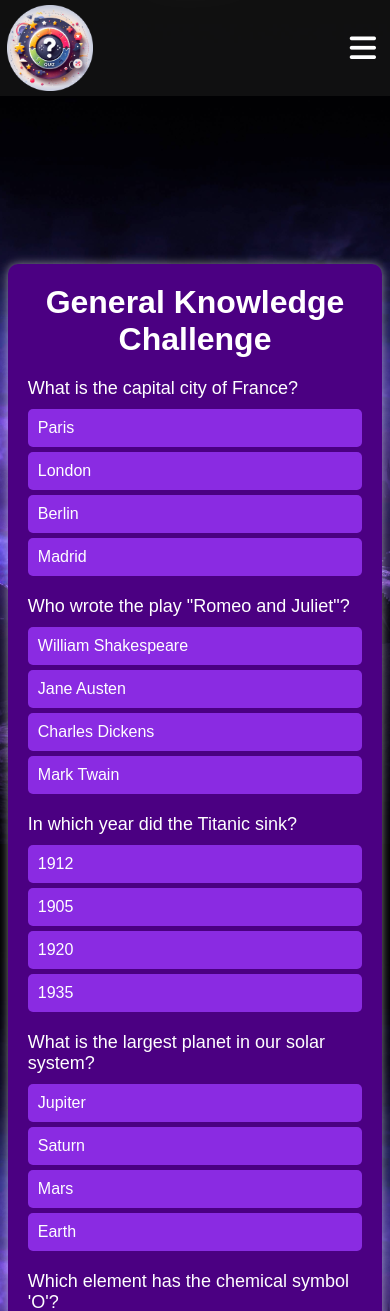
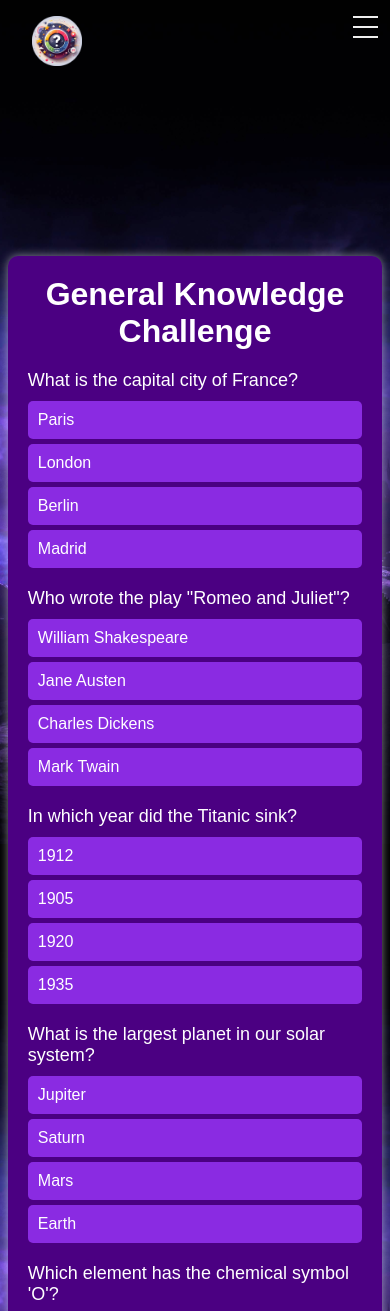
Before and after one commit to sanyamvatta/cs-50-final, a Flask app: page /quiz/1 in a window 390 px wide. Shown: the top 1311 px of the page. Run offline with Flask 3, Linux system fonts and the light colour scheme; a user stored in the database is signed in; some libraries are stand-ins or nearby versions.

Commit message:
updated nav to be responsive

```diff
--- a/static/layout.css
+++ b/static/layout.css
@@ -26,115 +26,94 @@ body {
 }
 
 
-.navbar {
-  display: flex;
-  align-items: center;
-  justify-content: center;
-  width: 100%;
-  backdrop-filter: invert(20%);
-  background-color: rgba(0, 0, 0, 0.678);
-
-}
-
-.logo {
-  width: var(--logoS);
-  padding: 10px 15px;
-}
-
-.container-nav {
-  width: 100%;
-  max-width: 1200px;
-  display: flex;
-  align-items: center;
-  justify-content: space-between;
-}
-
-.data-icons {
-  display: none;
-  padding: 10px 15px;
-}
-
-a {
-  font-size: var(--links);
-  text-decoration: none;
-  padding: 10px 15px;
-  margin: 10px;
-  transition: all 0.5s;
-  color: var(--white);
-  border-radius: 25px;
-}
-
-i {
-  color: var(--white);
-}
-
-a:hover {
-  background-color: var(--white);
-
-  color: var(--black);
-  transform: scale(1.05);
-}
-
-.data-links {
-  display: flex;
-  align-items: center;
-  margin-left: auto;
-}
-.size {
-  font-size: 30px;
-  padding: 5px 7px;
-}
-h1 i{
-  color: rgb(255, 96, 123);
-}
-
-
-/*these classes are temporary to just have a rich view of sreen*/
-.header {
-  display: flex;
-  flex-direction: column;
-}
-
-
 .main{
   padding: 6% 2%;
   color: white;
 }
-
-@media (max-width:860px) {
-  a {
-      padding: 5px 7px;
-      margin: 5px;
+* {
+  box-sizing: border-box;
+}
+body {
+  margin: 0;
+  font-family: 'Segoe UI';
+}
+.nav {
+  width: 100%;
+  display: flex;
+  align-items: center;
+  padding: 2rem;
+}
+.nav > .nav-header {
+  flex: 0.95;
+  padding-left: 1rem;
+}
+.nav > .nav-header > .nav-title {
+  font-size: 22px;
+  color: #fff;
+}
+.nav > .nav-list {
+  display: flex;
+  gap: 2rem;
+}
+.nav > .nav-list > li {
+  list-style-type: none;
+}
+.nav > .nav-list > li a {
+  text-decoration: none;
+  color: #efefef;
+  cursor: pointer;
+}
+.nav > #nav-check {
+    display: none;
+}
+@media (max-width: 480px) {
+  .nav {
+    padding: 1rem;
   }
-
-  .logo {
-      padding: 5px 7px;
+  .nav > .nav-btn {
+    display: inline-block;
+    position: absolute;
+    right: 0;
+    top: 0;
+    padding-top: 0.2rem;
   }
-
+  .nav > .nav-btn > label {
+    display: inline-block;
+    width: 50px;
+    height: 50px;
+    padding: 13px;
+  }
+  .nav > .nav-btn > label > span {
+    display: block;
+    width: 25px;
+    height: 10px;
+    border-top: 2px solid #eee;
+  }
+  .nav > .nav-list {
+    z-index: 2;
+    position: absolute;
+    display: flex;
+    flex-direction: column;
+    gap: 1rem;
+    width: 100%;
+    height: 0;
+    transition: all 0.3s ease-in;
+    top: 40px;
+    left: 0;
+    overflow: hidden;
+    background-color: rgba(0,0,0,0.6);
+  }
+  .nav > .nav-list > li {
+    width: 100%;
+    margin-top: 1.5rem;
+    padding: 15px;
+  }
+  .nav > #nav-check:checked ~ .nav-list {
+    height: calc(100vh - 50px);
+  }
 }
 
 @media (max-width:730px) {
-  .data-links {
-      position: absolute;
-      flex-direction: column;
-      top: 100%;
-      left: 0;
-      width: 100%;
-      background-color: rgba(0, 0, 0, 0.678);
-      transform: translateY(-200%);
-      filter: blur(20px);
-      transition: all 0.5s;
-      text-align: center;
-  }
-  a {
-      width: 100%;
-      margin: 0;
-      border-radius: 0;
-  }
-  .data-icons {
-      display: block;
-      padding: 5px 7px;
-  }
   .main{
     padding: 14vh 2%;
   }
@@ -153,3 +132,12 @@ footer{
     background-position: bottom; /* Adjust the position for mobile screens */
   }
 }
+
+.logo-image {
+  height: 50px;
+  width: 50px;
+}
+
+a{
+  text-decoration: none;
+}
--- a/templates/layout.html
+++ b/templates/layout.html
@@ -13,23 +13,28 @@
   <link rel="shortcut icon" href="/static/favicon.png" type="image/png">
 </head>
 <body>
-  <div class="header">
-      <nav class="navbar">
-          <div class="container-nav">
-          <img src="/static/favicon.png" alt="Logo" class="logo">
-          <div class="data-links nav-links">
-              <a href="/dashboard">Dashbaord</a>
-              <a href="/history">History</a>
-              <a href="/leaderboard">Global leaderboard</a>
-              <a href="/signout">Sign out</a>
-          </div>
-          <div class="data-icons">
-         <i onclick="menu()" class="menu-icon size fa-solid fa-bars"></i>
-         <i onclick="Mclose()" class="close-icon size fa-solid fa-xmark"></i>
-          </div>
+  <nav class="nav">
+    <input type="checkbox" id="nav-check">
+    <div class="nav-header">
+      <div class="nav-title">
+        <img class="logo-image" src="/static/favicon.png" alt="">
       </div>
-      </nav>
-  </div>
+    </div>
+    <div class="nav-btn">
+      <label for="nav-check">
+        <span></span>
+        <span></span>
+        <span></span>
+      </label>
+    </div>
+
+    <ul class="nav-list">
+      <li><a href="#">Dashboard</a></li>
+      <li><a href="#">History</a></li>
+      <li><a href="#">Global leaderboard</a></li>
+      <li><a href="">Sign out</a></li>
+    </ul>
+  </nav>
   <div class="main">
     {% block main %}
 
```
